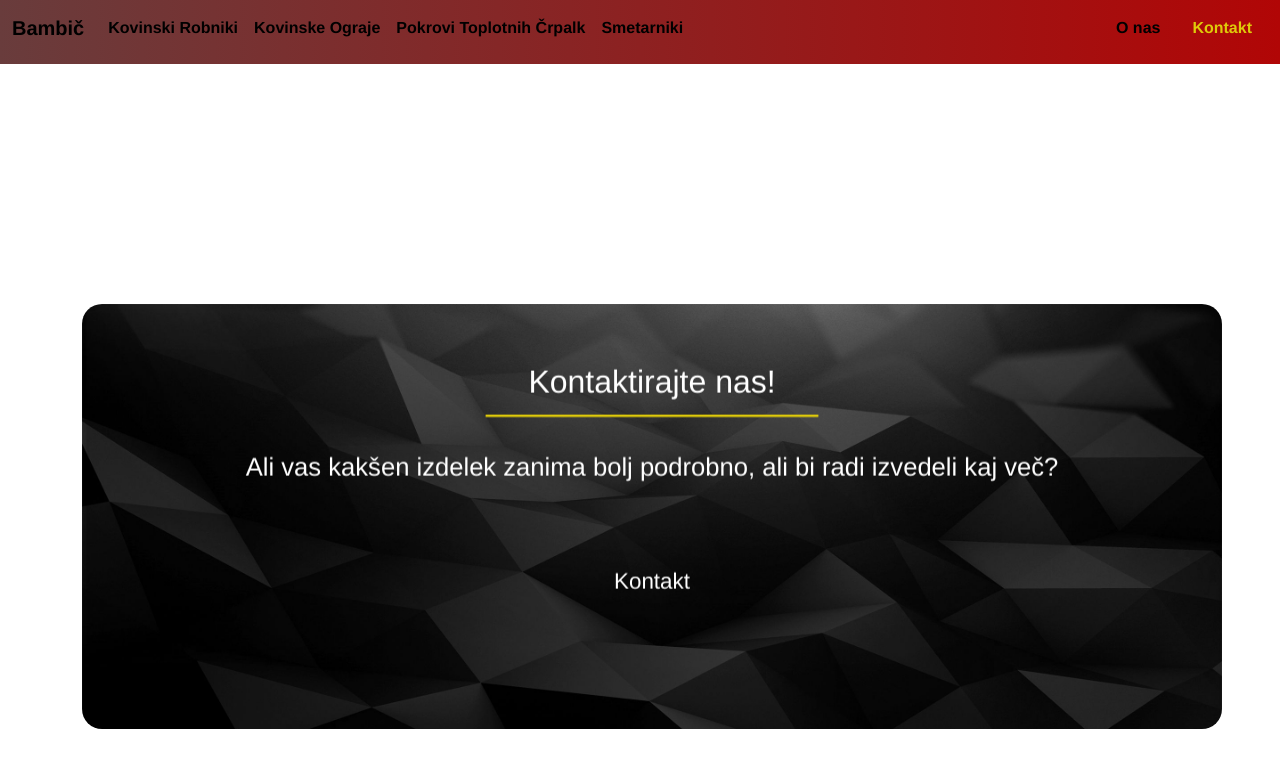
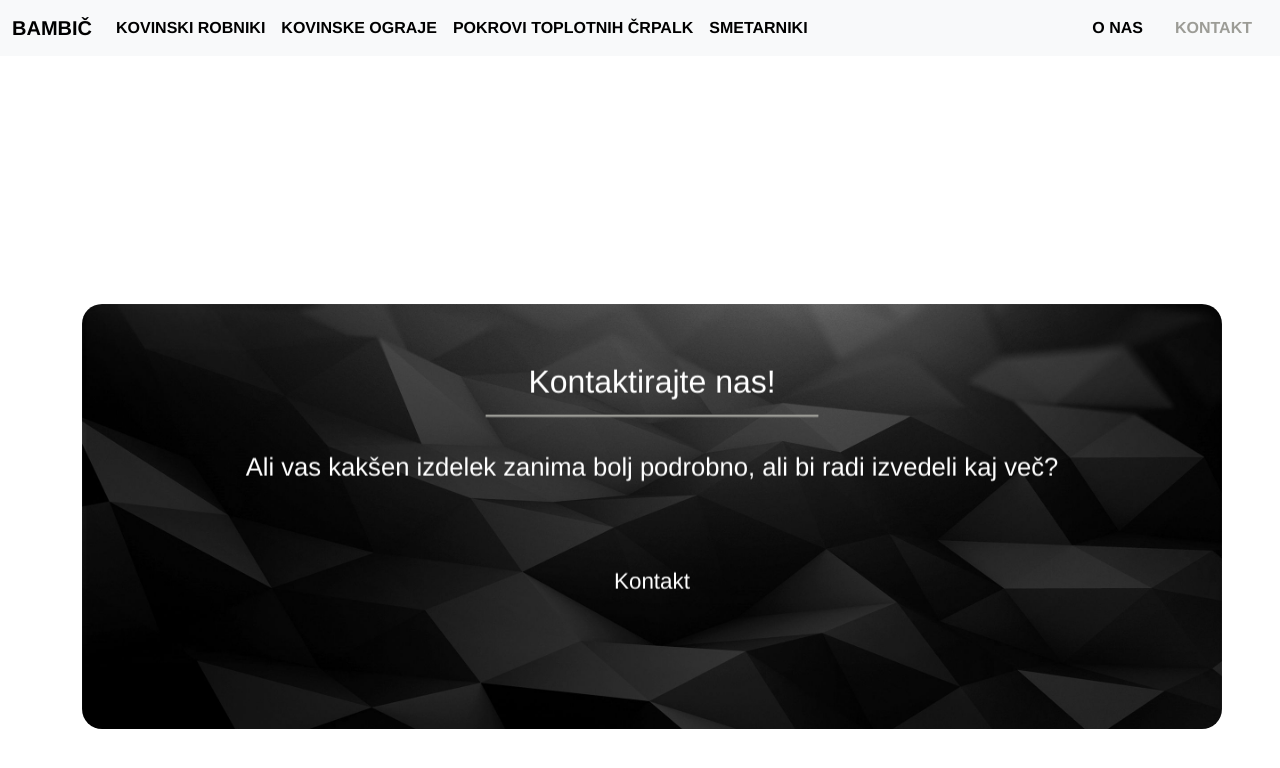
Before and after one commit to blaz-k/bambic, a Vue app: page /contact-us in a window 1280 px wide. Shown: the top 768 px of the page. Built offline with nearby package versions, Linux system fonts and the light colour scheme; a web font is replaced by a local one.

Commit message:
minor css changes

```diff
--- a/src/App.vue
+++ b/src/App.vue
@@ -7,7 +7,7 @@
   </div> -->
   <div id="nav">
     <header>
-      <nav class="navbar navbar-expand-md navbar-dark fixed-top bg">
+      <nav class="navbar navbar-expand-md navbar-dark fixed-top bg-light">
         <div class="container-fluid">
           <router-link class="navbar-brand" :to="{ name: 'Home' }"
             >Bambič</router-link
@@ -91,7 +91,9 @@
 #nav {
   padding: 32px;
   /* background-color: rgb(218, 15, 15); */
-  background: linear-gradient(90deg, #693c3c, #b10606);
+  /* background: linear-gradient(90deg, #9c9c9c, #8d8989); */
+  text-transform: uppercase;
+  /* font-size: 17px; */
 }
 
 #nav a {
@@ -101,6 +103,6 @@
 
 #nav a.router-link-exact-active {
   /* color: #42b983; */
-  color: rgb(223, 202, 10);
+  color: rgb(156, 156, 150);
 }
 </style>
--- a/src/views/ContactUs.vue
+++ b/src/views/ContactUs.vue
@@ -112,7 +112,8 @@ body {
   position: absolute;
   bottom: -20px;
   height: 3px;
-  background-color: rgb(223, 202, 10);
+  background-color: rgb(156, 156, 150);
+
   width: 40%;
   left: 50%;
   transform: translateX(-50%);
```
